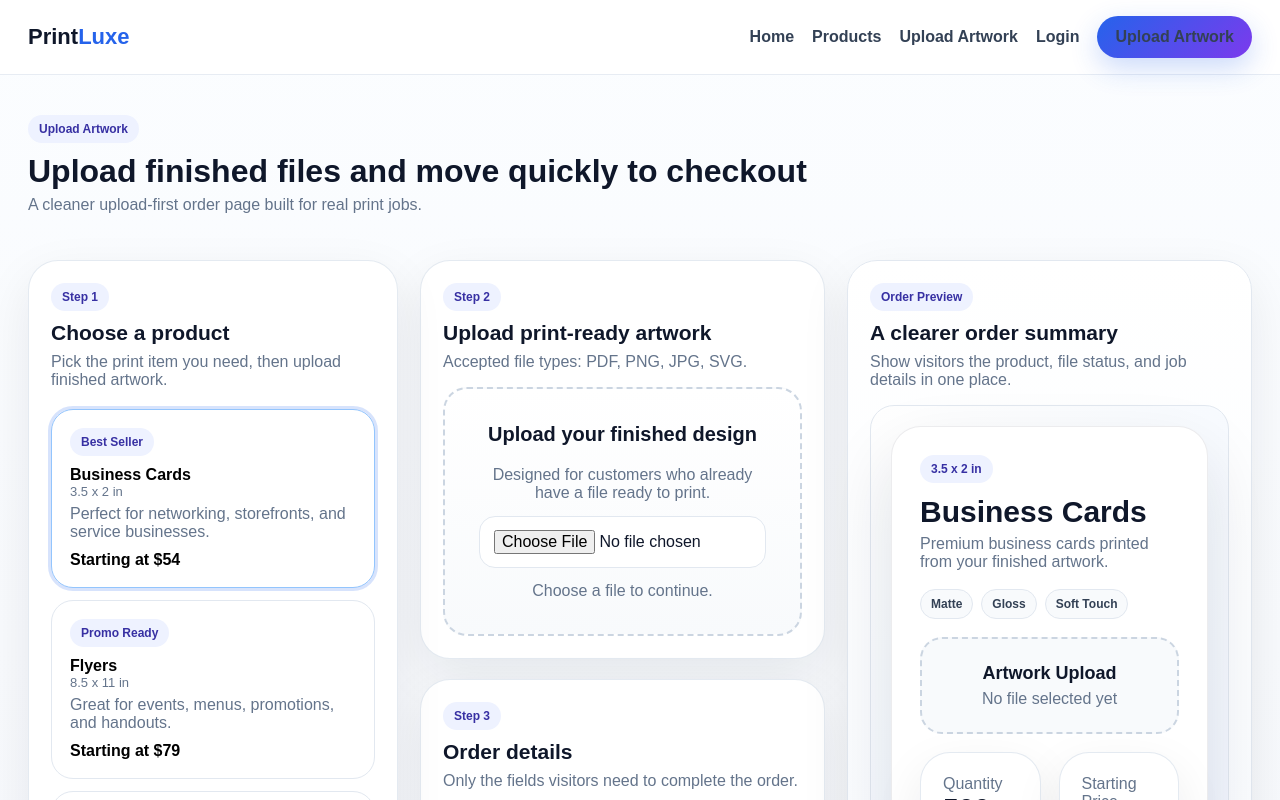
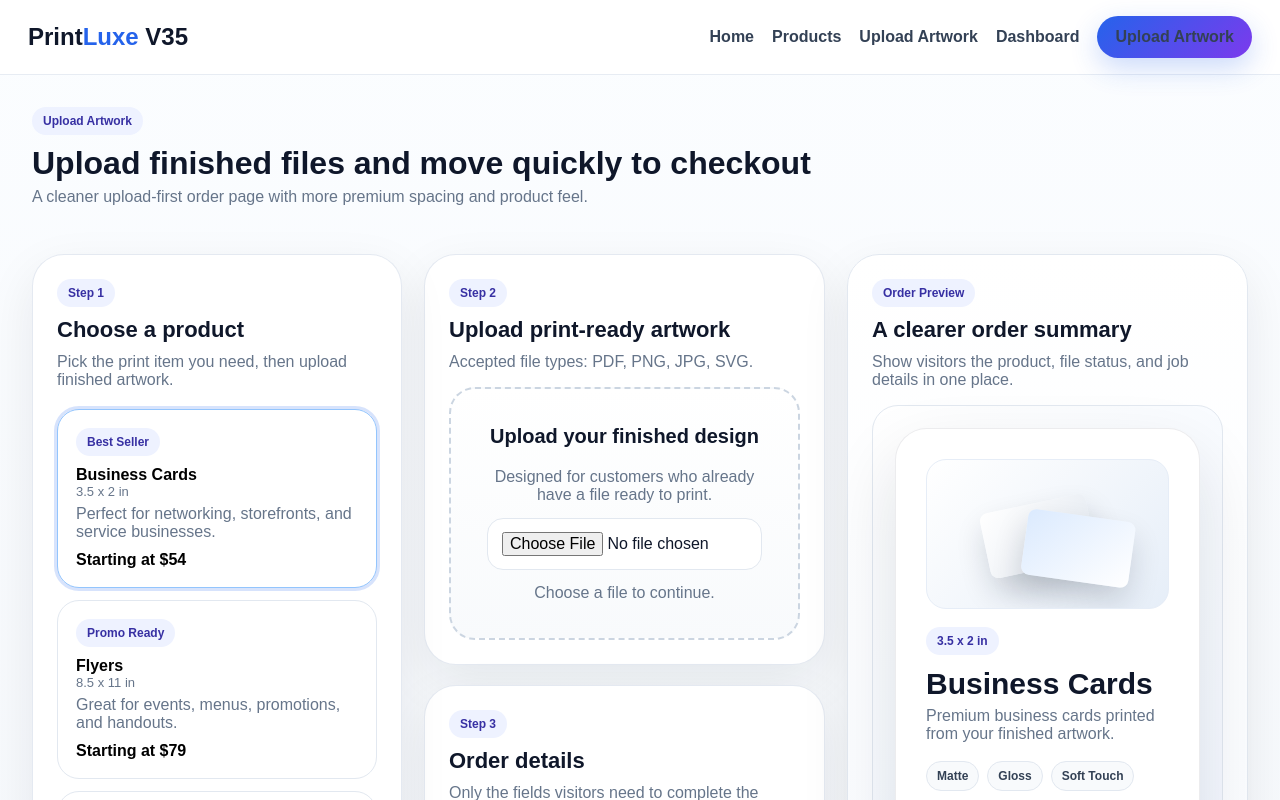
Before and after one commit to deworkenj-envision/Version-25a, a Next.js app: page /upload in a window 1280 px wide. Shown: the top 800 px of the page. Built offline with nearby package versions, Linux system fonts and the light colour scheme.

Commit message:
site look updates

```diff
--- /dev/null
+++ b/app/components/ProductVisual.js
@@ -0,0 +1,6 @@
+export default function ProductVisual({ type }) {
+  if (type === "cards") return <div className="mockup-scene"><div className="mockup-card1" /><div className="mockup-card2" /></div>;
+  if (type === "flyer") return <div className="mockup-scene"><div className="mockup-flyer" /></div>;
+  if (type === "banner") return <div className="mockup-scene"><div className="mockup-banner" /></div>;
+  return <div className="mockup-scene"><div className="mockup-postcard" /></div>;
+}
--- a/app/components/UploadStorefront.js
+++ b/app/components/UploadStorefront.js
@@ -1,6 +1,7 @@
 "use client";
 import { useMemo, useState } from "react";
 import { acceptedFiles, products } from "../lib/products";
+import ProductVisual from "./ProductVisual";
 
 export default function UploadStorefront() {
   const [product, setProduct] = useState(products[0].slug);
@@ -9,17 +10,16 @@ export default function UploadStorefront() {
   const [contactName, setContactName] = useState("");
   const [email, setEmail] = useState("");
   const [uploadName, setUploadName] = useState("");
-
   const currentProduct = useMemo(() => products.find((p) => p.slug === product) || products[0], [product]);
 
   function saveDraft() {
     if (typeof window === "undefined") return;
-    localStorage.setItem("printluxe-v31-upload-draft", JSON.stringify({ product, quantity, notes, contactName, email, uploadName }));
+    localStorage.setItem("printluxe-v35-upload-draft", JSON.stringify({ product, quantity, notes, contactName, email, uploadName }));
     alert("Draft saved locally in this browser.");
   }
   function loadDraft() {
     if (typeof window === "undefined") return;
-    const raw = localStorage.getItem("printluxe-v31-upload-draft");
+    const raw = localStorage.getItem("printluxe-v35-upload-draft");
     if (!raw) return alert("No saved draft found.");
     const d = JSON.parse(raw);
     setProduct(d.product || products[0].slug);
@@ -110,6 +110,7 @@ export default function UploadStorefront() {
         </div>
         <div className="preview-stage">
           <div className="preview-art">
+            <ProductVisual type={currentProduct.visual} />
             <div>
               <div className="badge">{currentProduct.size}</div>
               <h3 style={{ margin: "12px 0 6px", fontSize: 30 }}>{currentProduct.name}</h3>
@@ -126,10 +127,6 @@ export default function UploadStorefront() {
               <div className="card card-pad"><div className="subtle">Quantity</div><strong style={{ fontSize: 28 }}>{quantity}</strong></div>
               <div className="card card-pad"><div className="subtle">Starting Price</div><strong style={{ fontSize: 28 }}>{currentProduct.starting}</strong></div>
             </div>
-            <div className="card card-pad">
-              <div className="subtle">Job Notes</div>
-              <div style={{ marginTop: 8 }}>{notes || "No special instructions yet."}</div>
-            </div>
           </div>
         </div>
       </aside>
--- a/app/globals.css
+++ b/app/globals.css
@@ -1,12 +1,12 @@
-:root{--bg:#f5f7fb;--panel:#ffffff;--ink:#0f172a;--muted:#64748b;--line:#e2e8f0;--brand:#2563eb;--brand2:#7c3aed;--shadow:0 18px 50px rgba(15,23,42,.08)}
+:root{--bg:#f4f7fb;--panel:#ffffff;--ink:#0f172a;--muted:#66758a;--line:#e2e8f0;--brand:#2563eb;--brand2:#7c3aed;--shadow:0 18px 50px rgba(15,23,42,.08);--shadow-lg:0 30px 80px rgba(15,23,42,.16)}
 *{box-sizing:border-box}
-html,body{padding:0;margin:0;font-family:Arial,Helvetica,sans-serif;background:linear-gradient(180deg,#fbfdff 0%,#f5f7fb 100%);color:var(--ink)}
+html,body{padding:0;margin:0;font-family:Arial,Helvetica,sans-serif;background:linear-gradient(180deg,#fbfdff 0%,#f4f7fb 100%);color:var(--ink)}
 a{text-decoration:none;color:inherit}
 button,input,textarea,select{font:inherit}
-.shell{max-width:1380px;margin:0 auto;padding:28px}
-.topbar{position:sticky;top:0;z-index:30;background:rgba(255,255,255,.9);backdrop-filter:blur(12px);border-bottom:1px solid rgba(226,232,240,.8)}
-.topbar-inner{max-width:1380px;margin:0 auto;padding:16px 28px;display:flex;justify-content:space-between;align-items:center;gap:16px}
-.brand{font-size:22px;font-weight:900}.brand span{color:var(--brand)}
+.shell{max-width:1420px;margin:0 auto;padding:32px}
+.topbar{position:sticky;top:0;z-index:40;background:rgba(255,255,255,.9);backdrop-filter:blur(14px);border-bottom:1px solid rgba(226,232,240,.8)}
+.topbar-inner{max-width:1420px;margin:0 auto;padding:16px 28px;display:flex;justify-content:space-between;align-items:center;gap:16px}
+.brand{font-size:24px;font-weight:900}.brand span{color:var(--brand)}
 .nav{display:flex;gap:18px;align-items:center;flex-wrap:wrap}.nav a{color:#334155;font-weight:600}
 .btn{display:inline-flex;align-items:center;justify-content:center;padding:12px 18px;border-radius:999px;border:none;cursor:pointer;transition:.18s ease}
 .btn:hover{transform:translateY(-1px)}
@@ -14,39 +14,57 @@ button,input,textarea,select{font:inherit}
 .btn-secondary{background:#fff;border:1px solid var(--line);color:var(--ink)}
 .badge{display:inline-flex;align-items:center;padding:7px 11px;border-radius:999px;background:#eef2ff;color:#3730a3;font-size:12px;font-weight:800}
 .subtle{color:var(--muted)}
-.page-head{display:flex;justify-content:space-between;align-items:end;gap:18px;margin:12px 0 24px}
-.hero{display:grid;grid-template-columns:1.08fr .92fr;gap:28px;align-items:center;padding:18px 0 10px}
-.hero h1{font-size:60px;line-height:.94;margin:12px 0}.hero p{font-size:18px;color:var(--muted);max-width:760px}
-.hero-pane{padding:10px 0}
-.hero-card{padding:28px;border-radius:34px;background:linear-gradient(135deg,#dbeafe,#ffffff 50%,#ecfeff);border:1px solid rgba(226,232,240,.9);box-shadow:var(--shadow)}
-.hero-card-grid{display:grid;grid-template-columns:1fr 1fr;gap:14px}
-.print-swatch{border-radius:24px;padding:18px;background:#fff;border:1px solid var(--line);min-height:160px;display:grid;align-content:space-between}
-.print-chip{display:inline-flex;padding:6px 10px;border-radius:999px;background:#eff6ff;color:#1d4ed8;font-size:12px;font-weight:800}
-.mini-card{padding:18px;border-radius:24px;background:#fff;border:1px solid var(--line)}
-.kpis{display:grid;grid-template-columns:repeat(3,1fr);gap:14px}.kpi{padding:18px;border-radius:24px;background:#fff;border:1px solid var(--line)}.kpi strong{display:block;font-size:26px;margin-top:6px}
-.grid{display:grid;gap:18px}.grid-4{grid-template-columns:repeat(4,1fr)}.grid-3{grid-template-columns:repeat(3,1fr)}.grid-2{grid-template-columns:repeat(2,1fr)}
-.card{background:var(--panel);border:1px solid rgba(226,232,240,.9);border-radius:30px;box-shadow:var(--shadow)}
-.card-pad{padding:22px}
-.section-band{padding:24px;border-radius:34px;background:linear-gradient(180deg,#ffffff,#f8fbff);border:1px solid rgba(226,232,240,.9);box-shadow:var(--shadow)}
-.how-grid{display:grid;grid-template-columns:repeat(3,1fr);gap:18px}.how-card{padding:22px;border-radius:28px;background:#fff;border:1px solid var(--line)}
-.how-number{width:40px;height:40px;border-radius:999px;background:linear-gradient(135deg,var(--brand),var(--brand2));color:#fff;display:grid;place-items:center;font-weight:900}
-.product-card{padding:22px;display:grid;gap:12px;transition:.18s ease}.product-card:hover{transform:translateY(-3px)}
+.page-head{display:flex;justify-content:space-between;align-items:end;gap:18px;margin:0 0 26px}
+.hero-wrap{padding:14px 0 4px}
+.hero-stage{overflow:hidden;border-radius:36px;background:linear-gradient(135deg,#0b1220 0%,#14213d 44%,#2563eb 100%);color:#fff;box-shadow:var(--shadow-lg);border:1px solid rgba(255,255,255,.06)}
+.hero-inner{display:grid;grid-template-columns:1.04fr .96fr;gap:30px;padding:34px}
+.hero h1{font-size:68px;line-height:.92;margin:12px 0;letter-spacing:-.03em}
+.hero p{font-size:19px;line-height:1.55;color:rgba(255,255,255,.82);max-width:640px}
+.hero-left,.hero-right{display:grid;align-content:center;gap:18px}
+.hero-mini-grid{display:grid;grid-template-columns:1fr 1fr;gap:16px}
+.hero-card{background:rgba(255,255,255,.96);color:var(--ink);border-radius:28px;padding:20px;border:1px solid rgba(255,255,255,.55);box-shadow:0 18px 40px rgba(0,0,0,.18)}
+.hero-stat{background:rgba(255,255,255,.1);border:1px solid rgba(255,255,255,.14);border-radius:22px;padding:18px}
+.grid{display:grid;gap:20px}.grid-4{grid-template-columns:repeat(4,1fr)}.grid-3{grid-template-columns:repeat(3,1fr)}.grid-2{grid-template-columns:repeat(2,1fr)}
+.card{background:var(--panel);border:1px solid rgba(226,232,240,.92);border-radius:32px;box-shadow:var(--shadow)}
+.card-pad{padding:24px}
+.section-band{padding:28px;border-radius:36px;background:linear-gradient(180deg,#ffffff,#f8fbff);border:1px solid rgba(226,232,240,.92);box-shadow:var(--shadow)}
+.section-title{margin:0 0 10px;font-size:22px}
+.product-card{padding:20px;display:grid;gap:14px;transition:.18s ease}.product-card:hover{transform:translateY(-4px)}
 .product-top{display:flex;justify-content:space-between;align-items:start;gap:12px}
-.price{font-weight:900;font-size:24px}
+.price{font-weight:900;font-size:26px;letter-spacing:-.02em}
 .finish-row{display:flex;gap:8px;flex-wrap:wrap}
 .finish{display:inline-flex;padding:7px 10px;border-radius:999px;background:#f8fafc;border:1px solid var(--line);font-size:12px;color:#334155;font-weight:700}
-.trust-grid{display:grid;grid-template-columns:repeat(4,1fr);gap:18px}.trust-card{padding:22px;border-radius:28px;background:#fff;border:1px solid var(--line)}
+.trust-grid{display:grid;grid-template-columns:repeat(4,1fr);gap:18px}
+.trust-card{padding:22px;border-radius:28px;background:#fff;border:1px solid var(--line)}
+.how-grid{display:grid;grid-template-columns:repeat(3,1fr);gap:18px}
+.how-card{padding:24px;border-radius:28px;background:#fff;border:1px solid var(--line)}
+.how-number{width:42px;height:42px;border-radius:999px;background:linear-gradient(135deg,var(--brand),var(--brand2));color:#fff;display:grid;place-items:center;font-weight:900}
 .layout{display:grid;grid-template-columns:370px 1fr 1fr;gap:22px;align-items:start}
-.sidebar{position:sticky;top:92px;padding:22px}.section-title{margin:0 0 8px;font-size:21px}
-.list{display:grid;gap:12px}.selector{padding:18px;border:1px solid var(--line);border-radius:22px;background:#fff;cursor:pointer;text-align:left;transition:.18s ease}.selector:hover{transform:translateY(-1px)}.selector.selected{outline:3px solid rgba(37,99,235,.18);border-color:#93c5fd}
-.upload-box{padding:34px;border:2px dashed #cbd5e1;border-radius:24px;background:linear-gradient(180deg,#fff,#f8fafc);text-align:center}
+.sidebar{position:sticky;top:92px;padding:24px}.list{display:grid;gap:12px}
+.selector{padding:18px;border:1px solid var(--line);border-radius:22px;background:#fff;cursor:pointer;text-align:left;transition:.18s ease}
+.selector:hover{transform:translateY(-1px)}.selector.selected{outline:3px solid rgba(37,99,235,.18);border-color:#93c5fd}
+.upload-box{padding:36px;border:2px dashed #cbd5e1;border-radius:26px;background:linear-gradient(180deg,#fff,#f8fafc);text-align:center}
 .input,.textarea,.select{width:100%;padding:13px 14px;border:1px solid var(--line);border-radius:16px;background:#fff}.textarea{min-height:110px;resize:vertical}
 .controls{display:grid;gap:12px}
-.preview{padding:22px;background:linear-gradient(180deg,#ffffff,#f8fbff);border-radius:30px;border:1px solid var(--line);box-shadow:var(--shadow);position:sticky;top:92px}
-.preview-stage{min-height:600px;display:flex;align-items:center;justify-content:center;border-radius:24px;background:radial-gradient(circle at top left,#ffffff 0%,#f8fbff 48%,#eef2ff 100%);border:1px solid var(--line);padding:20px}
-.preview-art{width:min(100%,680px);border-radius:30px;background:#fff;border:1px solid rgba(15,23,42,.08);box-shadow:0 30px 70px rgba(15,23,42,.12);padding:28px;display:grid;gap:18px}
+.preview{padding:24px;background:linear-gradient(180deg,#ffffff,#f8fbff);border-radius:32px;border:1px solid var(--line);box-shadow:var(--shadow);position:sticky;top:92px}
+.preview-stage{min-height:620px;display:flex;align-items:center;justify-content:center;border-radius:26px;background:radial-gradient(circle at top left,#ffffff 0%,#f8fbff 48%,#eef2ff 100%);border:1px solid var(--line);padding:22px}
+.preview-art{width:min(100%,680px);border-radius:32px;background:#fff;border:1px solid rgba(15,23,42,.08);box-shadow:0 30px 70px rgba(15,23,42,.12);padding:30px;display:grid;gap:18px}
 .preview-file{padding:24px;border:2px dashed #cbd5e1;border-radius:22px;background:#f8fafc;text-align:center}
 .toolbar{display:flex;gap:10px;flex-wrap:wrap}
-footer{padding:30px 0;color:var(--muted)}
-@media (max-width:1120px){.hero,.layout{grid-template-columns:1fr}.sidebar,.preview{position:static}}
-@media (max-width:860px){.grid-4,.grid-3,.grid-2,.kpis,.how-grid,.trust-grid,.hero-card-grid{grid-template-columns:1fr}.hero h1{font-size:42px}}
+footer{padding:32px 0;color:var(--muted)}
+.mockup-scene{height:150px;border-radius:20px;background:linear-gradient(135deg,#ffffff 0%,#e6eef8 100%);display:flex;align-items:center;justify-content:center;position:relative;overflow:hidden;border:1px solid #e6edf7}
+.mockup-card1,.mockup-card2,.mockup-flyer,.mockup-postcard,.mockup-banner{position:absolute;background:#fff;box-shadow:0 16px 30px rgba(15,23,42,.16)}
+.mockup-card1{width:108px;height:66px;border-radius:8px;transform:rotate(-12deg) translateX(-10px);background:linear-gradient(135deg,#ffffff,#e2e8f0)}
+.mockup-card2{width:108px;height:66px;border-radius:8px;transform:rotate(8deg) translateX(32px) translateY(10px);background:linear-gradient(135deg,#dbeafe,#ffffff)}
+.mockup-flyer{width:88px;height:118px;border-radius:10px;transform:rotate(-5deg);background:linear-gradient(180deg,#ffffff,#eff6ff)}
+.mockup-postcard{width:118px;height:78px;border-radius:10px;transform:rotate(-7deg);background:linear-gradient(135deg,#ffffff,#fff7ed)}
+.mockup-banner{width:150px;height:58px;border-radius:12px;transform:perspective(500px) rotateX(18deg);background:linear-gradient(135deg,#0f172a,#2563eb)}
+.hero-product-visual{height:175px;border-radius:24px;background:linear-gradient(145deg,#f8fbff,#ffffff);border:1px solid var(--line);position:relative;overflow:hidden}
+.hero-product-visual::before{content:"";position:absolute;inset:auto -10% -22% auto;width:60%;height:60%;background:radial-gradient(circle, rgba(37,99,235,.14), transparent 65%)}
+.hero-card-stack{position:absolute;left:22px;top:26px}.hero-stack-a,.hero-stack-b{width:134px;height:82px;border-radius:10px;box-shadow:0 18px 35px rgba(15,23,42,.18)}
+.hero-stack-a{background:linear-gradient(135deg,#ffffff,#e2e8f0);transform:rotate(-10deg)}
+.hero-stack-b{background:linear-gradient(135deg,#dbeafe,#ffffff);transform:rotate(8deg) translate(46px,-36px)}
+.hero-flyer{position:absolute;right:26px;top:26px;width:112px;height:148px;border-radius:14px;background:linear-gradient(180deg,#ffffff,#eff6ff);box-shadow:0 20px 40px rgba(15,23,42,.18);transform:rotate(6deg)}
+.hero-banner{position:absolute;left:34px;bottom:24px;width:210px;height:58px;border-radius:14px;background:linear-gradient(135deg,#0f172a,#2563eb);box-shadow:0 20px 40px rgba(15,23,42,.2)}
+@media (max-width:1120px){.hero-inner,.layout{grid-template-columns:1fr}.sidebar,.preview{position:static}.hero h1{font-size:50px}}
+@media (max-width:860px){.grid-4,.grid-3,.grid-2,.trust-grid,.how-grid,.hero-mini-grid{grid-template-columns:1fr}.hero h1{font-size:42px}}
--- a/app/layout.js
+++ b/app/layout.js
@@ -1,59 +1,23 @@
 import "./globals.css";
-
-export const metadata = {
-  title: "PrintLuxe",
-  description: "Print ordering platform",
-};
-
-function PublicNav() {
-  return (
-    <>
-      <a href="/">Home</a>
-      <a href="/products">Products</a>
-      <a href="/upload">Upload Artwork</a>
-      <a href="/dashboard">Login</a>
-      <a className="btn btn-primary" href="/upload">Upload Artwork</a>
-    </>
-  );
-}
-
-function AppNav() {
-  return (
-    <>
-      <a href="/dashboard">Dashboard</a>
-      <a href="/orders">Orders</a>
-      <a href="/uploads">Uploads</a>
-      <a href="/account">Account</a>
-      <a className="btn btn-primary" href="/upload">New Order</a>
-    </>
-  );
-}
-
+export const metadata = { title: "PrintLuxe V35", description: "Brand-first real print storefront with upload-only ordering." };
 export default function RootLayout({ children }) {
-  const isApp =
-    typeof window !== "undefined" &&
-    window.location.pathname.startsWith("/dashboard");
-
   return (
     <html lang="en">
       <body>
         <header className="topbar">
           <div className="topbar-inner">
-            <div className="brand">Print<span>Luxe</span></div>
-
+            <div className="brand">Print<span>Luxe</span> V35</div>
             <nav className="nav">
-              {isApp ? <AppNav /> : <PublicNav />}
+              <a href="/">Home</a>
+              <a href="/products">Products</a>
+              <a href="/upload">Upload Artwork</a>
+              <a href="/dashboard">Dashboard</a>
+              <a className="btn btn-primary" href="/upload">Upload Artwork</a>
             </nav>
           </div>
         </header>
-
         <main className="shell">{children}</main>
-
-        <footer className="shell">
-          {isApp
-            ? "Manage your orders, files, and account."
-            : "Upload print-ready artwork and order fast."}
-        </footer>
+        <footer className="shell">Brand-first print storefront • upload-only ordering • built for finished artwork.</footer>
       </body>
     </html>
   );
--- a/app/lib/products.js
+++ b/app/lib/products.js
@@ -1,8 +1,7 @@
 export const products = [
-  { slug: "business-cards", name: "Business Cards", size: "3.5 x 2 in", badge: "Best Seller", description: "Premium business cards printed from your finished artwork.", starting: "$54", finishes: ["Matte", "Gloss", "Soft Touch"], turnaround: "Ready fast", lead: "Perfect for networking, storefronts, and service businesses." },
-  { slug: "flyers", name: "Flyers", size: "8.5 x 11 in", badge: "Promo Ready", description: "Upload your press-ready flyer and place the order quickly.", starting: "$79", finishes: ["Gloss", "Matte"], turnaround: "Popular promo print", lead: "Great for events, menus, promotions, and handouts." },
-  { slug: "banners", name: "Banners", size: "6 x 3 ft", badge: "Large Format", description: "Simple banner ordering for customers with finished artwork.", starting: "$129", finishes: ["Indoor", "Outdoor"], turnaround: "Large-format favorite", lead: "Ideal for storefronts, events, and temporary signage." },
-  { slug: "postcards", name: "Postcards", size: "6 x 4 in", badge: "Direct Mail", description: "Clean postcard ordering flow for print-ready files.", starting: "$69", finishes: ["Matte", "Gloss"], turnaround: "Mail-ready", lead: "Built for local marketing, promotions, and announcements." },
+  { slug: "business-cards", name: "Business Cards", size: "3.5 x 2 in", badge: "Best Seller", description: "Premium business cards printed from your finished artwork.", starting: "$54", finishes: ["Matte", "Gloss", "Soft Touch"], turnaround: "Ready fast", lead: "Perfect for networking, storefronts, and service businesses.", visual: "cards" },
+  { slug: "flyers", name: "Flyers", size: "8.5 x 11 in", badge: "Promo Ready", description: "Upload your press-ready flyer and place the order quickly.", starting: "$79", finishes: ["Gloss", "Matte"], turnaround: "Popular promo print", lead: "Great for events, menus, promotions, and handouts.", visual: "flyer" },
+  { slug: "banners", name: "Banners", size: "6 x 3 ft", badge: "Large Format", description: "Simple banner ordering for customers with finished artwork.", starting: "$129", finishes: ["Indoor", "Outdoor"], turnaround: "Large-format favorite", lead: "Ideal for storefronts, events, and temporary signage.", visual: "banner" },
+  { slug: "postcards", name: "Postcards", size: "6 x 4 in", badge: "Direct Mail", description: "Clean postcard ordering flow for print-ready files.", starting: "$69", finishes: ["Matte", "Gloss"], turnaround: "Mail-ready", lead: "Built for local marketing, promotions, and announcements.", visual: "postcard" },
 ];
 export const acceptedFiles = ["PDF", "PNG", "JPG", "SVG"];
-export const trustPoints = ["Fast turnaround", "Upload print-ready artwork", "Simple ordering flow", "Premium print presentation"];
--- a/app/upload/page.js
+++ b/app/upload/page.js
@@ -6,7 +6,7 @@ export default function UploadPage() {
         <div>
           <div className="badge">Upload Artwork</div>
           <h1 style={{ margin: "10px 0 6px" }}>Upload finished files and move quickly to checkout</h1>
-          <div className="subtle">A cleaner upload-first order page built for real print jobs.</div>
+          <div className="subtle">A cleaner upload-first order page with more premium spacing and product feel.</div>
         </div>
       </div>
       <UploadStorefront />
```
Also changed, not shown: app/dashboard/page.js (+4 -4 lines), app/page.js (+73 -204 lines), app/products/page.js (+8 -5 lines).
